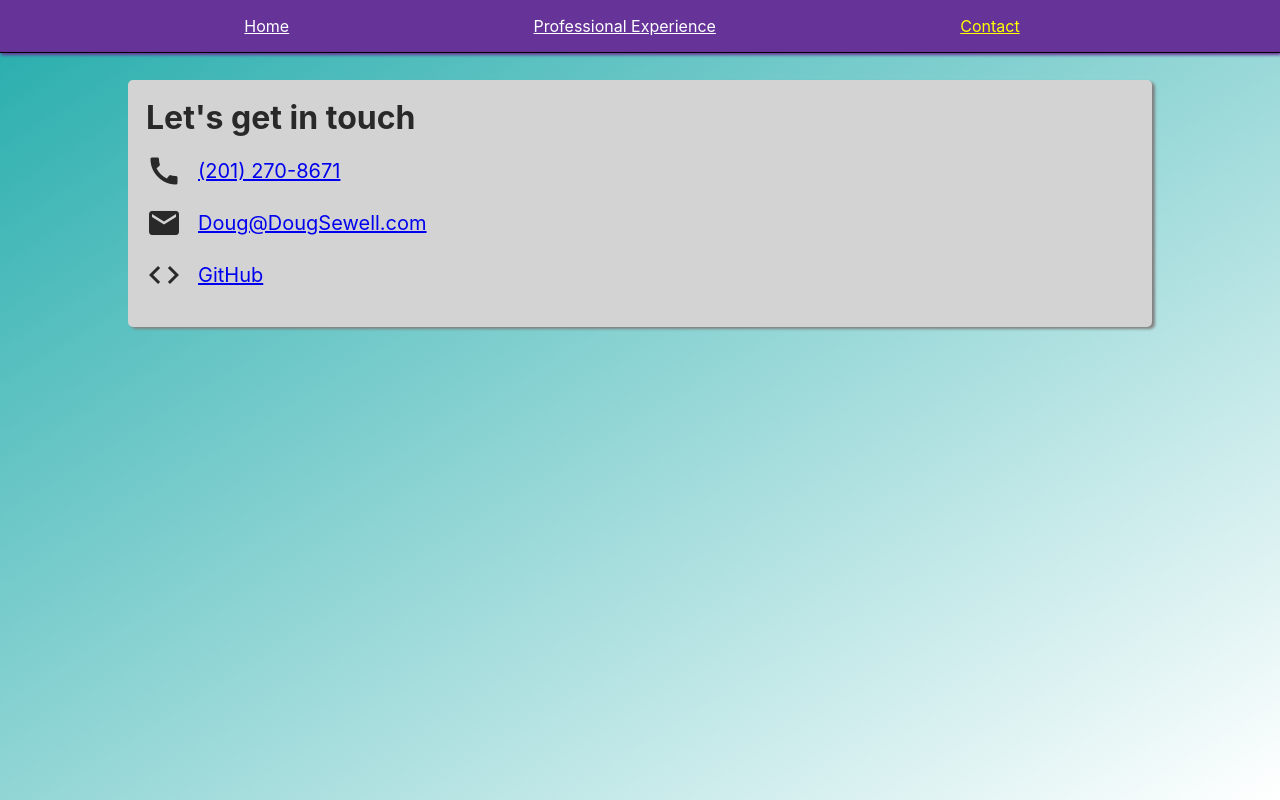
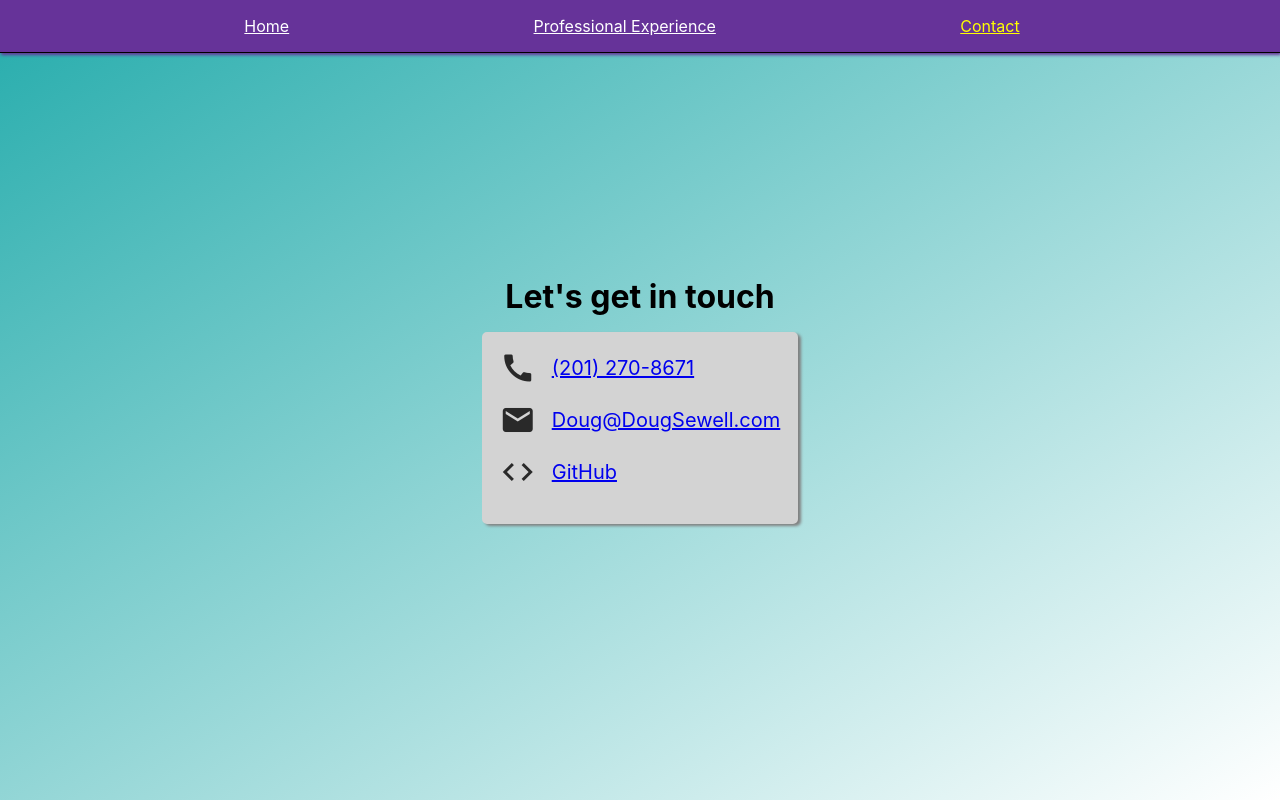
Before and after one commit to Doug-Sewell/portfolio-site, a React (Create React App) app: page /Contact in a window 1280 px wide. Built offline with nearby package versions, Linux system fonts and the light colour scheme.

Commit message:
Fixed modal issue sometiems overlapping navigation when not being shown or visible. Also centered contact information

```diff
--- a/src/Components/Contact/Contact.js
+++ b/src/Components/Contact/Contact.js
@@ -5,8 +5,8 @@ import ContactCard from './ContactCard/ContactCard';
 
 const contact = () =>
     <div className={classes.ContactContainer}>
+        <h1>Let's get in touch</h1>
         <Card>
-            <h1>Let's get in touch</h1>
             <ContactCard />
         </Card>
     </div>
--- a/src/Components/Contact/contact.module.css
+++ b/src/Components/Contact/contact.module.css
@@ -1,6 +1,9 @@
 .ContactContainer {
-    width:80%;
+    width:100%;
+    height:100vh;
     margin:auto;
-    padding-top:5rem;
-
+    display:flex;
+    flex-direction: column;
+    align-items: center;
+    justify-content: center;
 }
--- a/src/Components/JobExperience/JobExperience.js
+++ b/src/Components/JobExperience/JobExperience.js
@@ -71,9 +71,9 @@ class JobExperience extends Component {
                     key={index}
                     className={classes.JobCard}
                     onClick={() => this.jobClicked(index)}>
-                    <Card
-                        className={classes.JobCard}
-                    >{job.company}</Card>
+                    <Card>
+                        {job.company}
+                    </Card>
                 </div>
             );
         });
--- a/src/Components/JobExperience/JobExperience.module.css
+++ b/src/Components/JobExperience/JobExperience.module.css
@@ -1,5 +1,6 @@
 .JobCard {
     width:80%;
+    max-width:30rem;
     margin-bottom:1rem;
     text-align:center;
     cursor:pointer;
--- a/src/UI/Modal/Modal.js
+++ b/src/UI/Modal/Modal.js
@@ -32,7 +32,7 @@ class Modal extends Component {
                 {/*Modal */}
                 <div className={classes.Modal}
                     style={{
-                        transform: this.props.show ? 'translate(-50%,-50%)' : 'translate(-50%,-100vh)', //Keeps trajectory of straight up and down.
+                        transform: this.props.show ? 'translate(-50%,-50%)' : 'translate(-50%,-150vh)', //Keeps trajectory of straight up and down.
                         opacity: this.props.show ? '1' : '0' //Fades when show property is set to false.
 
                     }} >
```
